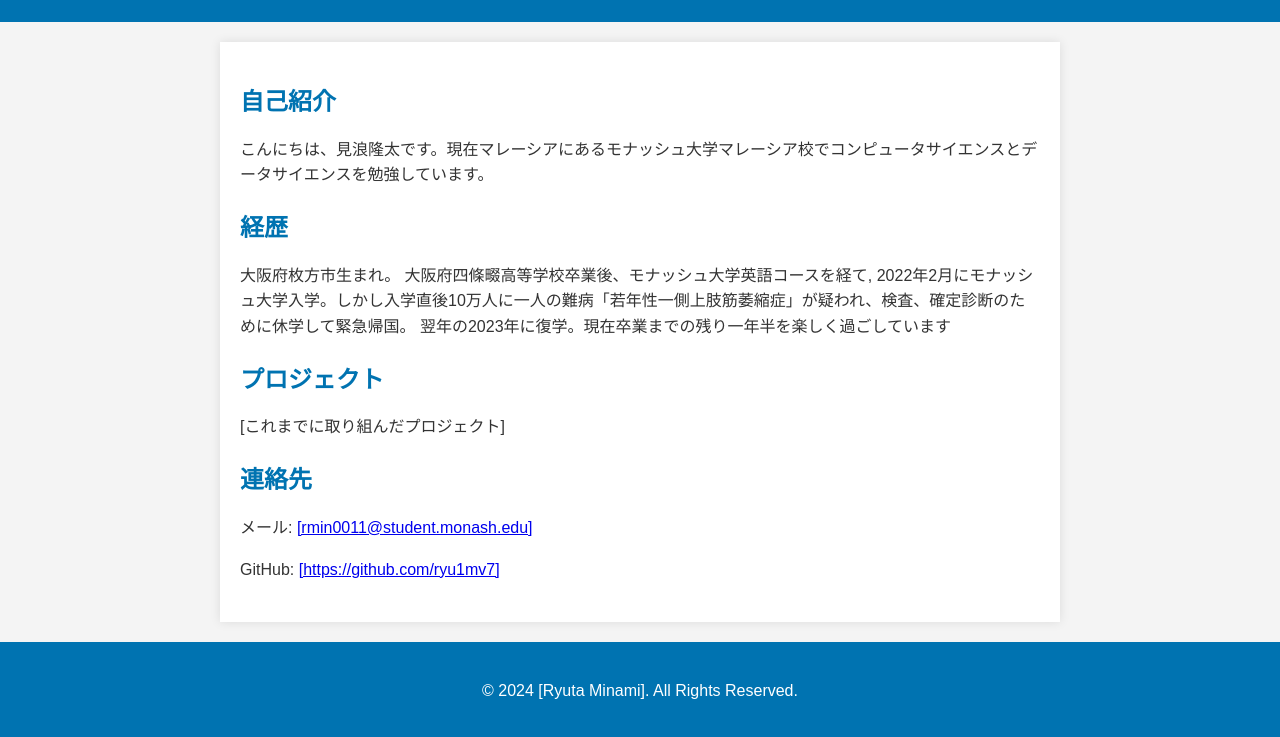
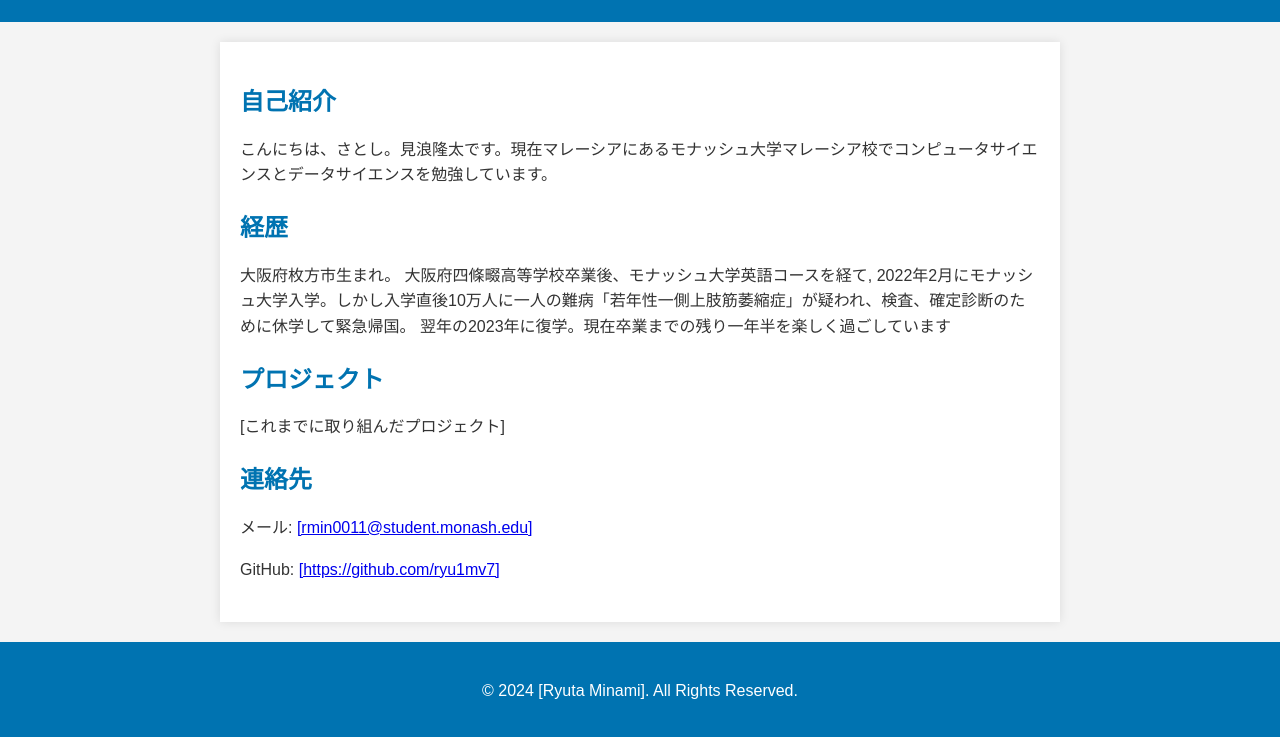
Before and after one commit to ryu1mv7/ryu1mv7.github.io, a plain HTML site: page index.html in a window 1280 px wide. Shown: the part 107-844 px from the top of the page. Drawn offline with Linux system fonts and the light colour scheme.

Commit message:
Added text only to show my friend

```diff
--- a/index.html
+++ b/index.html
@@ -49,7 +49,7 @@
     <main>
         <section class="section">
             <h2>自己紹介</h2>
-            <p>こんにちは、見浪隆太です。現在マレーシアにあるモナッシュ大学マレーシア校でコンピュータサイエンスとデータサイエンスを勉強しています。</p>
+            <p>こんにちは、さとし。見浪隆太です。現在マレーシアにあるモナッシュ大学マレーシア校でコンピュータサイエンスとデータサイエンスを勉強しています。</p>
         </section>
 
         <section class="section">
```
